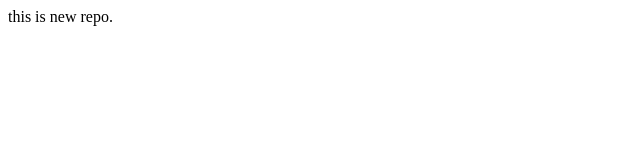
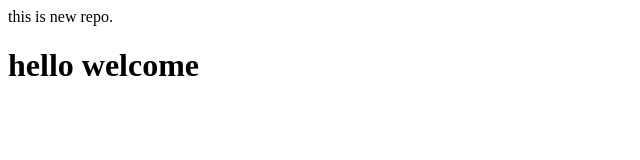
Before and after one commit to Sharmilajarapala/localrepo, a plain HTML site: page index.html in a window 1280 px wide. Shown: the whole page, without its empty margins (0-640 px from the left). Drawn offline with Linux system fonts and the light colour scheme.

Commit message:
new edited

```diff
--- a/index.html
+++ b/index.html
@@ -1 +1,2 @@
 <p>this is new repo.</p>
+<h1>hello welcome</h1>
--- /dev/null
+++ b/style1.css
@@ -0,0 +1,3 @@
+h1{
+    color: aqua;
+}
```
Also changed, not shown: 1 other file.
